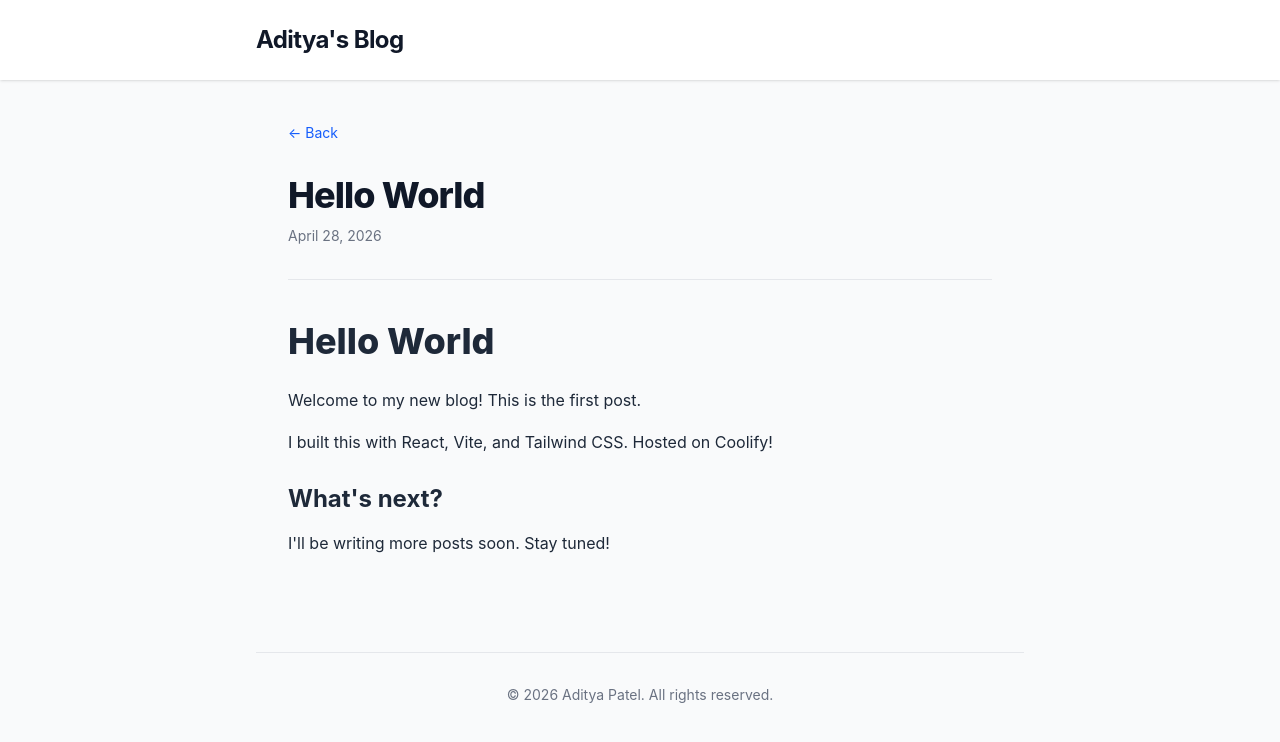
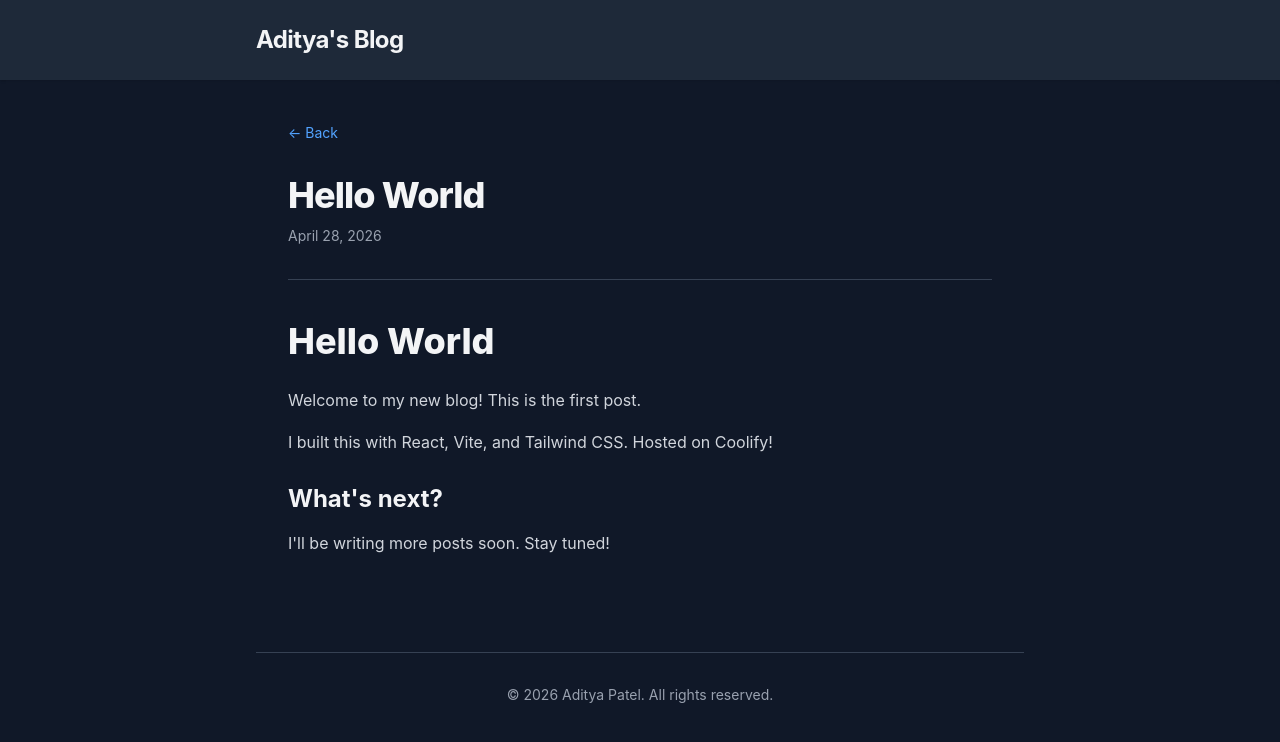
Before and after one commit to Champion2005/blog-apatel-xyz, a React (Vite) app: page /post/hello-world in a window 1280 px wide. Shown: the top 742 px of the page. Built offline with nearby package versions, Linux system fonts and the light colour scheme.

Commit message:
Update blog site to dark mode

```diff
--- a/src/App.jsx
+++ b/src/App.jsx
@@ -5,10 +5,10 @@ import BlogPost from './pages/BlogPost';
 function App() {
   return (
     <BrowserRouter>
-      <div className="min-h-screen bg-gray-50 text-gray-900 font-sans">
-        <header className="bg-white shadow-sm py-6 px-4 md:px-8">
+      <div className="min-h-screen bg-gray-900 text-gray-100 font-sans">
+        <header className="bg-gray-800 shadow-sm py-6 px-4 md:px-8">
           <div className="max-w-3xl mx-auto flex justify-between items-center">
-            <Link to="/" className="text-2xl font-bold tracking-tight text-gray-900 hover:text-blue-600 transition-colors">
+            <Link to="/" className="text-2xl font-bold tracking-tight text-gray-100 hover:text-blue-400 transition-colors">
               Aditya's Blog
             </Link>
           </div>
@@ -21,7 +21,7 @@ function App() {
           </Routes>
         </main>
 
-        <footer className="max-w-3xl mx-auto py-8 px-4 md:px-8 text-center text-sm text-gray-500 border-t border-gray-200 mt-10">
+        <footer className="max-w-3xl mx-auto py-8 px-4 md:px-8 text-center text-sm text-gray-400 border-t border-gray-700 mt-10">
           © {new Date().getFullYear()} Aditya Patel. All rights reserved.
         </footer>
       </div>
--- a/src/index.css
+++ b/src/index.css
@@ -2,8 +2,8 @@
 
 body {
   font-family: ui-sans-serif, system-ui, sans-serif, "Apple Color Emoji", "Segoe UI Emoji", "Segoe UI Symbol", "Noto Color Emoji";
-  background-color: #f9fafb;
-  color: #111827;
+  background-color: #111827; /* dark bg */
+  color: #f9fafb; /* light text */
   margin: 0;
   padding: 0;
 }
--- a/src/pages/BlogList.jsx
+++ b/src/pages/BlogList.jsx
@@ -22,7 +22,7 @@ export default function BlogList() {
   }, []);
 
   if (loading) {
-    return <div className="text-center py-10 text-gray-500">Loading posts...</div>;
+    return <div className="text-center py-10 text-gray-400">Loading posts...</div>;
   }
 
   return (
@@ -30,7 +30,7 @@ export default function BlogList() {
       {blogs.map(blog => (
         <article key={blog.id} className="group">
           <Link to={`/post/${blog.id}`} className="block">
-            <h2 className="text-2xl font-semibold text-gray-900 group-hover:text-blue-600 transition-colors mb-2">
+            <h2 className="text-2xl font-semibold text-gray-100 group-hover:text-blue-400 transition-colors mb-2">
               {blog.title}
             </h2>
             <time className="text-sm text-gray-500" dateTime={blog.date}>
@@ -41,7 +41,7 @@ export default function BlogList() {
       ))}
 
       {blogs.length === 0 && (
-        <div className="text-gray-500">No posts found.</div>
+        <div className="text-gray-400">No posts found.</div>
       )}
     </div>
   );
--- a/src/pages/BlogPost.jsx
+++ b/src/pages/BlogPost.jsx
@@ -41,41 +41,41 @@ export default function BlogPost() {
   }, [id]);
 
   if (loading) {
-    return <div className="text-center py-10 text-gray-500">Loading...</div>;
+    return <div className="text-center py-10 text-gray-400">Loading...</div>;
   }
 
   if (error) {
     return (
       <div className="text-center py-10">
-        <h2 className="text-2xl font-bold text-red-600 mb-4">{error}</h2>
-        <Link to="/" className="text-blue-600 hover:underline">← Back to home</Link>
+        <h2 className="text-2xl font-bold text-red-400 mb-4">{error}</h2>
+        <Link to="/" className="text-blue-400 hover:underline">← Back to home</Link>
       </div>
     );
   }
 
   return (
     <article className="prose prose-slate lg:prose-lg max-w-none">
-      <div className="mb-8 border-b border-gray-200 pb-8">
-        <Link to="/" className="text-sm text-blue-600 hover:underline mb-4 inline-block">← Back</Link>
-        <h1 className="text-4xl font-extrabold tracking-tight text-gray-900 mb-2 mt-4">{post.title}</h1>
-        <time className="text-sm text-gray-500" dateTime={post.date}>
+      <div className="mb-8 border-b border-gray-700 pb-8">
+        <Link to="/" className="text-sm text-blue-400 hover:underline mb-4 inline-block">← Back</Link>
+        <h1 className="text-4xl font-extrabold tracking-tight text-gray-100 mb-2 mt-4">{post.title}</h1>
+        <time className="text-sm text-gray-400" dateTime={post.date}>
           {format(parseISO(post.date), 'MMMM d, yyyy')}
         </time>
       </div>
 
       {/* Basic tailwind typography styles manually applied for simplicity, since we didn't install @tailwindcss/typography */}
-      <div className="markdown-body space-y-4 text-gray-800 leading-relaxed">
+      <div className="markdown-body space-y-4 text-gray-300 leading-relaxed">
         <style>{`
-          .markdown-body h1 { font-size: 2.25rem; font-weight: 800; margin-top: 2rem; margin-bottom: 1rem; }
-          .markdown-body h2 { font-size: 1.5rem; font-weight: 700; margin-top: 1.5rem; margin-bottom: 0.75rem; }
-          .markdown-body h3 { font-size: 1.25rem; font-weight: 600; margin-top: 1.25rem; margin-bottom: 0.5rem; }
+          .markdown-body h1 { font-size: 2.25rem; font-weight: 800; margin-top: 2rem; margin-bottom: 1rem; color: #f3f4f6; }
+          .markdown-body h2 { font-size: 1.5rem; font-weight: 700; margin-top: 1.5rem; margin-bottom: 0.75rem; color: #f3f4f6; }
+          .markdown-body h3 { font-size: 1.25rem; font-weight: 600; margin-top: 1.25rem; margin-bottom: 0.5rem; color: #f3f4f6; }
           .markdown-body p { margin-bottom: 1rem; }
-          .markdown-body a { color: #2563eb; text-decoration: underline; }
+          .markdown-body a { color: #60a5fa; text-decoration: underline; }
           .markdown-body ul { list-style-type: disc; padding-left: 1.5rem; margin-bottom: 1rem; }
           .markdown-body ol { list-style-type: decimal; padding-left: 1.5rem; margin-bottom: 1rem; }
-          .markdown-body blockquote { border-left-width: 4px; border-color: #e5e7eb; padding-left: 1rem; font-style: italic; color: #4b5563; }
+          .markdown-body blockquote { border-left-width: 4px; border-color: #374151; padding-left: 1rem; font-style: italic; color: #9ca3af; }
           .markdown-body pre { background-color: #1f2937; color: #f9fafb; padding: 1rem; border-radius: 0.375rem; overflow-x: auto; margin-bottom: 1rem; }
-          .markdown-body code { font-family: monospace; background-color: #f3f4f6; padding: 0.125rem 0.25rem; border-radius: 0.25rem; font-size: 0.875em; color: #ef4444; }
+          .markdown-body code { font-family: monospace; background-color: #374151; padding: 0.125rem 0.25rem; border-radius: 0.25rem; font-size: 0.875em; color: #fca5a5; }
           .markdown-body pre code { background-color: transparent; color: inherit; padding: 0; }
         `}</style>
         <Markdown>{content}</Markdown>
```
